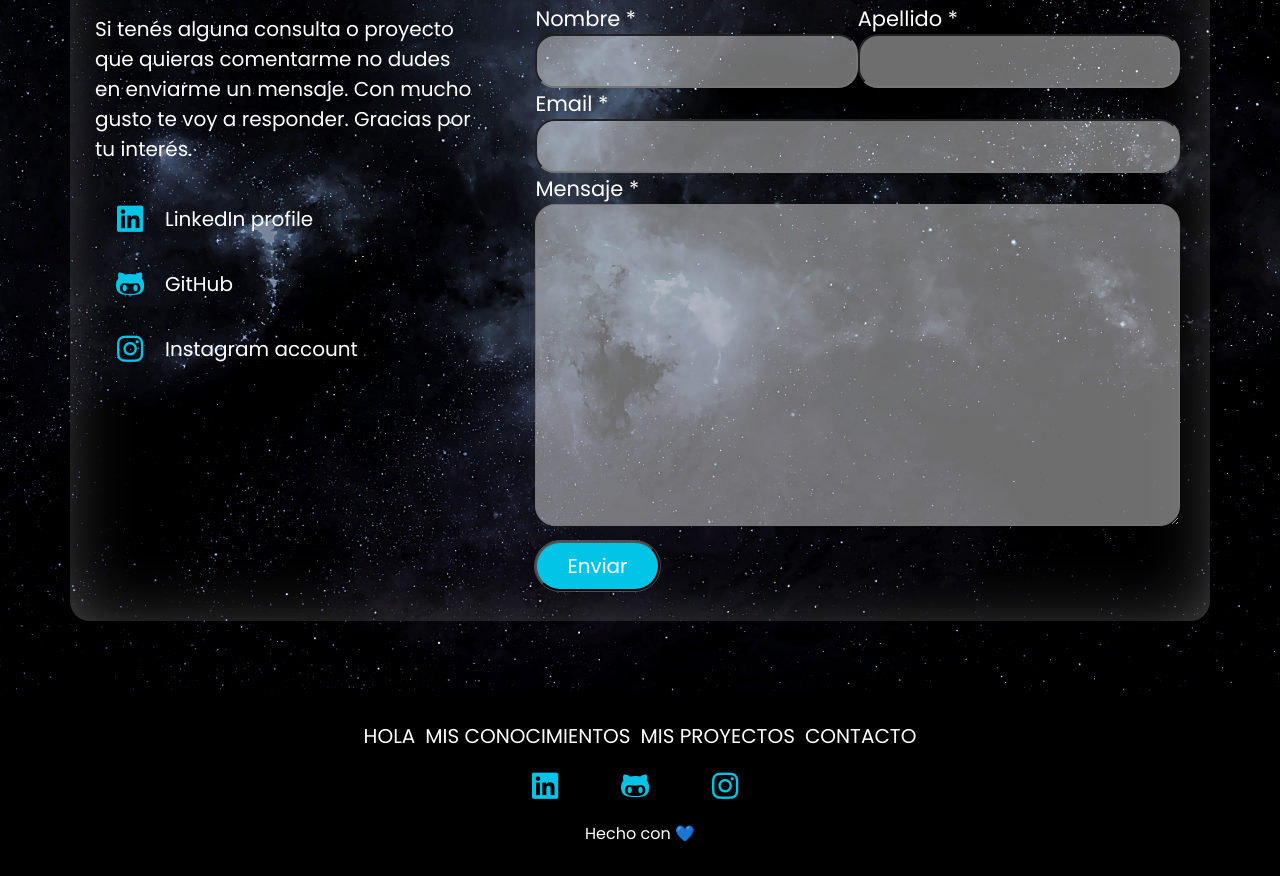
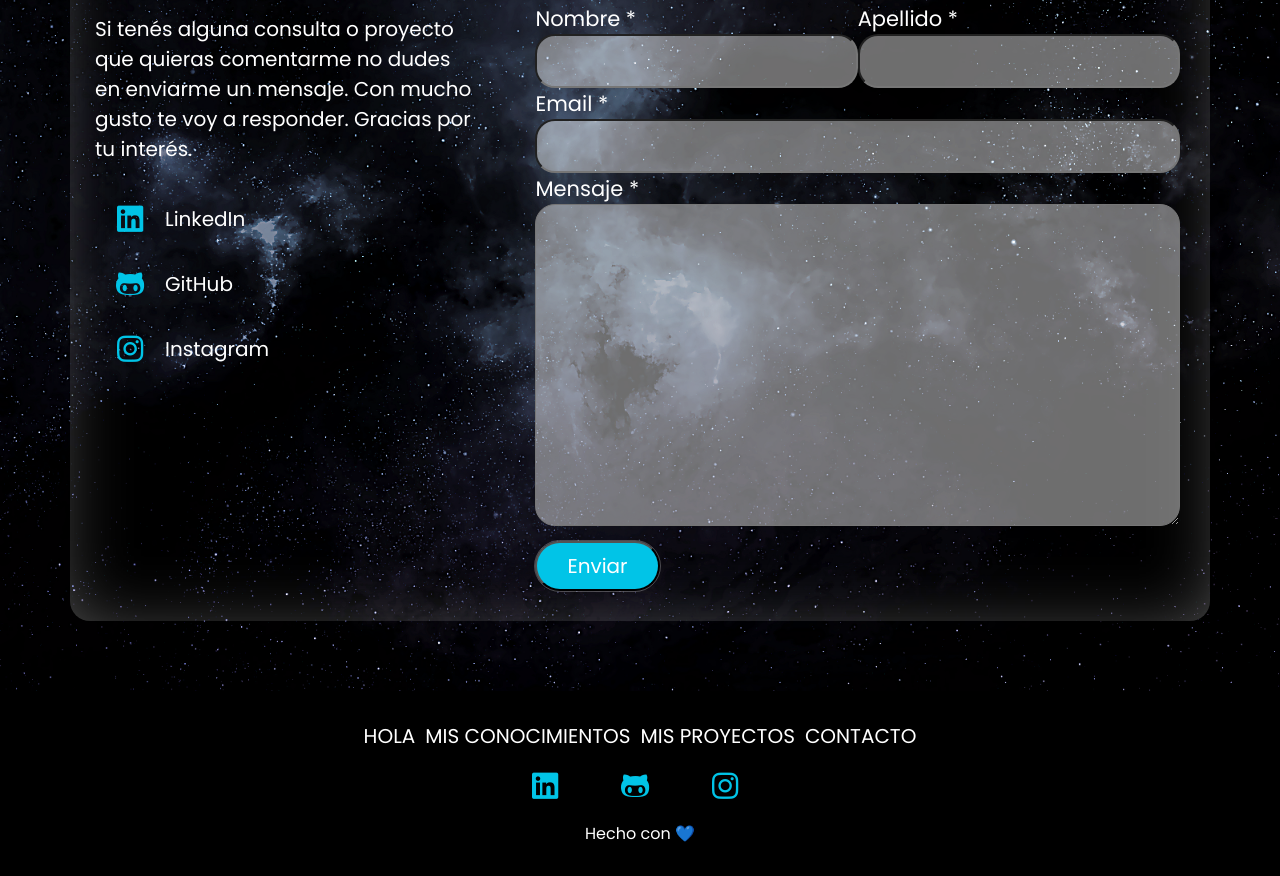
Before and after one commit to Mica-Acosta/Portfolio, a plain HTML site: page index.html in a window 1280 px wide. Shown: the part 3812-4688 px from the top of the page. Drawn offline with nearby package versions, Linux system fonts and the light colour scheme.

Commit message:
Corregi titulos de social media
LinkedIn e Instagram corregidos

```diff
--- a/index.html
+++ b/index.html
@@ -150,7 +150,7 @@
               <a href="https://www.linkedin.com/in/acostamica/" aria-label="LinkedIn" target="_blank"
                 class="contact-social-link">
                 <i class="fa-brands fa-linkedin contact-social-icon"></i>
-                LinkedIn profile
+                LinkedIn
               </a>
             </li>
             <li class="contact-social-list">
@@ -163,7 +163,7 @@
               <a href=" https://www.instagram.com/mica.acos.ta/" aria-label="Instagram" target="_blank"
                 class="contact-social-link">
                 <i class="fa-brands fa-instagram contact-social-icon"></i>
-                Instagram account
+                Instagram
               </a>
             </li>
           </ul>
```
